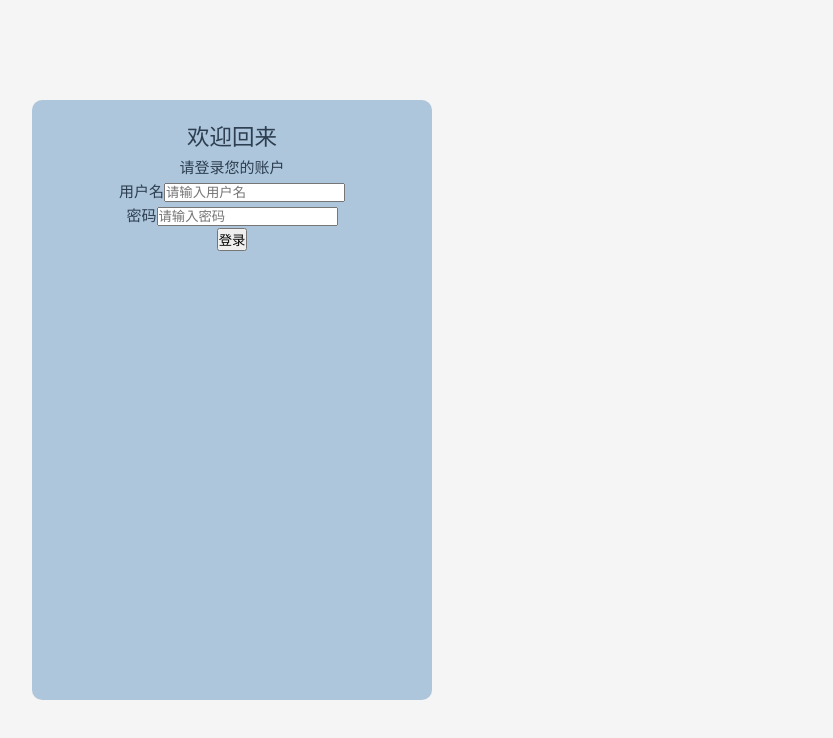
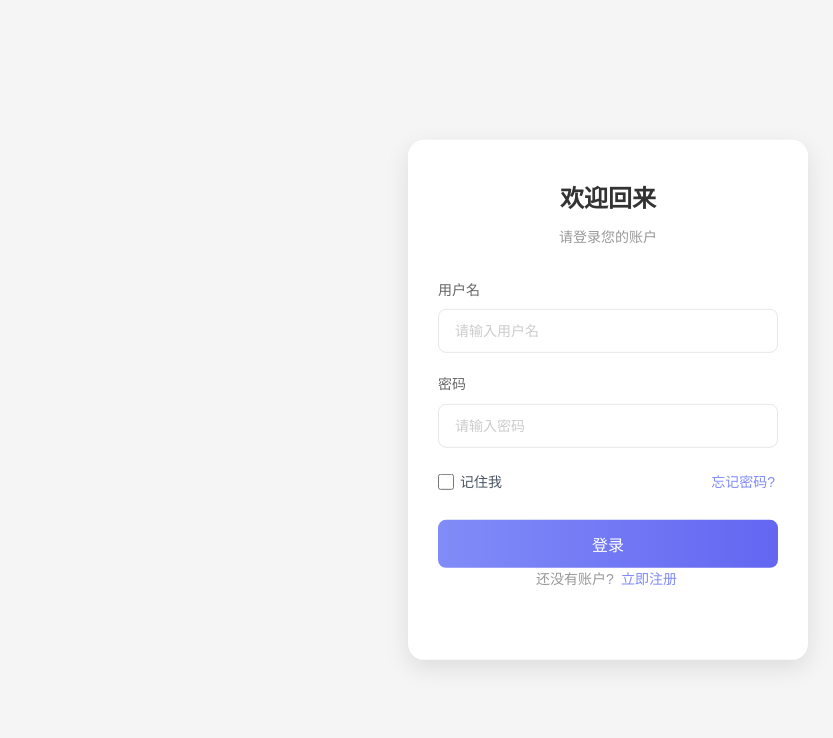
Before and after one commit to Web5Teammm/Vue-project, a Vue app: page /login in a window 1280 px wide. Shown: the top 738 px of the page, without its empty margins (32-865 px from the left). Built offline with nearby package versions, Linux system fonts and the light colour scheme; no server answers.

Commit message:
feat: 完成登录页和注册页设计，表单验证以及跳转

```diff
--- a/src/stores/user.js
+++ b/src/stores/user.js
@@ -57,7 +57,7 @@ export const useUserStore = defineStore('user', {
       localStorage.removeItem('user')
     },
 
-    // 初始化用户信息（从 localStorage 恢复）
+    // 初始化用户信息
     initUser() {
       const token = localStorage.getItem('token')
       const userStr = localStorage.getItem('user')
--- a/src/views/Login.vue
+++ b/src/views/Login.vue
@@ -9,14 +9,24 @@
       <label>用户名</label>
       <input type="text" v-model="username" placeholder="请输入用户名">
     </div>
-  </div>
-  <div class="form-item">
+
+    <div class="form-item">
     <label>密码</label>
       <input type="password" v-model="password" placeholder="请输入密码">
+    </div>
   </div>
+
+    <div class="extra-row">
+      <label class="remember-label">
+        <input type="checkbox" v-model="rememberMe">记住我</label>
+      <a href="#" class="forgot-link" @click.prevent="handleForgot">忘记密码?</a>
+     </div>
 
     <!--登录按钮-->
     <button class="login-btn" @click="handleLogin">登录</button>
+
+    <!-- 立即注册 -->
+    <p class="register-link">还没有账户?<a href="#" @click.prevent="goToRegister">立即注册</a></p>
   </div>
 </template>
 
@@ -27,6 +37,7 @@ import { useUserStore } from '@/stores/user'
 
 const username = ref('')
 const password = ref('')
+const rememberMe = ref(false)
 const router = useRouter()
 const userStore = useUserStore()
 
@@ -47,16 +58,146 @@ const handleLogin = async () => {
     alert(result.message || '登录失败')
   }
 }
+
+// 忘记密码（暂留后续补充）
+const handleForgot = () => {
+  alert('忘记密码功能待实现')
+}
+
+const goToRegister = () => {
+  router.push({ name: 'Register' })
+}
 </script>
 
 <style scoped>
 .login-page {
-  width:400px;
-  margin:100px auto;
-  padding:20px;
-  background-color: rgb(174, 198, 219);
+  position: absolute;
+  top: 50%;
+  left: 50%;
+  transform: translate(-50%, -50%);
+  width: 400px;
+  padding: 40px 30px;
+  background-color: #ffffff;
+  border-radius: 16px;
+  box-shadow: 0 8px 24px rgba(0, 0, 0, 0.1);
+  text-align: left;
+  box-sizing: border-box;
+}
+.login-page h2 {
   text-align: center;
-  justify-content: center;
-  border-radius: 10px;
+  font-size: 24px;
+  font-weight: 600;
+  color: #333333;
+  margin-bottom: 8px;
+}
+
+.login-page p {
+  text-align: center;
+  font-size: 14px;
+  color: #999999;
+  margin-bottom: 30px;
+}
+
+.form-container {
+  margin-bottom: 20px;
+}
+
+.form-item {
+  margin-bottom: 20px;
+}
+
+.form-item label {
+  display: block;
+  font-size: 14px;
+  color: #666666;
+  margin-bottom: 8px;
+}
+
+.form-item input {
+  width: 100%;
+  height: 44px;
+  padding: 0 16px;
+  border: 1px solid #e5e7eb;
+  border-radius: 8px;
+  font-size: 14px;
+  color: #333333;
+  outline: none;
+  transition: border-color 0.2s;
+}
+
+.form-item input:focus {
+  border-color: #818cf8;
+}
+
+.form-item input::placeholder {
+  color: #cccccc;
+}
+
+.extra-row {
+  display: flex;
+  justify-content: space-between;
+  align-items: center;
+  margin-bottom: 24px;
+  font-size: 14px;
+}
+
+.remember-label {
+  display: flex;
+  align-items: center;
+  color: #4b5563;
+  cursor: pointer;
+}
+
+.remember-label input {
+  width: 16px;
+  height: 16px;
+  margin-right: 6px;
+  cursor: pointer;
+}
+
+/* 忘记密码链接 */
+.forgot-link {
+  color: #818cf8;
+  text-decoration: none;
+  cursor: pointer;
+}
+
+.forgot-link:hover {
+  text-decoration: underline;
+}
+
+.login-btn {
+  width: 100%;
+  height: 48px;
+  background: linear-gradient(90deg, #818cf8 0%, #6366f1 100%); /* 紫色渐变 */
+  border: none;
+  border-radius: 8px;
+  font-size: 16px;
+  font-weight: 500;
+  color: #ffffff;
+  cursor: pointer;
+  transition: opacity 0.2s;
+}
+
+.login-btn:hover {
+  opacity: 0.9;
+}
+
+/* 立即注册链接 */
+.register-link {
+  text-align: center;
+  font-size: 14px;
+  color: #6b7280;
+  margin: 0;
+}
+
+.register-link a {
+  color: #818cf8;
+  text-decoration: none;
+  margin-left: 4px;
+}
+
+.register-link a:hover {
+  text-decoration: underline;
 }
 </style>
--- a/src/views/Register.vue
+++ b/src/views/Register.vue
@@ -1,10 +1,161 @@
 <template>
   <div class="register">
-    <h1>注册页</h1>
-    <p>（待开发）</p>
+    <h2>新用户注册</h2>
+    <p>创建您的账户</p>
+
+  <div class="form-container">
+      <!--用户名-->
+      <div class="form-item">
+      <label>用户名</label>
+        <input type="text" v-model="username" placeholder="请输入用户名">
+      </div>
+      <!--密码 -->
+      <div class="form-item">
+        <label>密码</label>
+        <input type="password" v-model="password" placeholder="请输入密码">
+      </div>
+      <!--确认密码-->
+      <div class="form-item">
+        <label>确认密码</label>
+        <input type="password" v-model="confirmPwd" placeholder="请再次输入密码">
+      </div>
+  </div>
+
+  <button class="register-btn" @click="handleRegister">注册</button>
+    <p class="login-link" @click="goToLogin">已有账户？去登录</p>
   </div>
 </template>
 
+<script setup>
+import { ref } from 'vue'
+import { useRouter } from 'vue-router'
+import { useUserStore } from '@/stores/user'
+
+const username = ref('')
+const password = ref('')
+const confirmPwd = ref('')
+
+const router = useRouter()
+const userStore = useUserStore()
+
+const handleRegister = async () => {
+  if (!username.value || !password.value) {
+    alert('用户名和密码不能为空！')
+    return
+  }
+  if (password.value !== confirmPwd.value) {
+    alert('两次输入的密码不一致！')
+    return
+  }
+
+  const result = await userStore.register({
+    username: username.value,
+    password: password.value,
+    confirmPwd: confirmPwd.value
+  })
+
+  if (result.success) {
+    alert('注册成功！即将跳转到登录页')
+    router.push({ name: 'Login' })
+  } else {
+    alert(result.message || '注册失败')
+  }
+}
+
+const goToLogin = () => {
+  router.push({ name: 'Login' })
+}
+</script>
+
+
 <style scoped>
-/* 注册页样式待补充 */
+.register {
+  position: absolute;
+  top: 50%;
+  left: 50%;
+  transform: translate(-50%, -50%);
+  width: 400px;
+  padding: 40px 30px;
+  background: #fff;
+  border-radius: 16px;
+  box-shadow: 0 8px 24px rgba(0, 0, 0, 0.1);
+  box-sizing: border-box;
+  text-align: left;
+}
+
+.register h2 {
+  text-align: center;
+  font-size: 24px;
+  font-weight: 600;
+  color: #333;
+  margin-bottom: 8px;
+}
+
+.register p:first-of-type {
+  text-align: center;
+  font-size: 14px;
+  color: #999;
+  margin-bottom: 30px;
+}
+
+.form-container {
+  width: 100%;
+  margin-bottom: 20px;
+}
+
+.form-item {
+  width: 100%;
+  margin-bottom: 20px;
+}
+
+.form-item label {
+  display: block;
+  font-size: 14px;
+  color: #666;
+  margin-bottom: 8px;
+}
+
+.form-item input {
+  width: 100%;
+  height: 44px;
+  padding: 0 16px;
+  border: 1px solid #e5e7eb;
+  border-radius: 8px;
+  font-size: 14px;
+  outline: none;
+  box-sizing: border-box;
+}
+
+.form-item input:focus {
+  border-color: #818cf8;
+}
+
+.register-btn {
+  width: 100%;
+  height: 48px;
+  background: linear-gradient(90deg, #818cf8 0%, #6366f1 100%);
+  border: none;
+  border-radius: 8px;
+  font-size: 16px;
+  color: #fff;
+  cursor: pointer;
+  transition: opacity 0.2s;
+  margin-bottom: 16px;
+}
+
+.register-btn:hover {
+  opacity: 0.9;
+}
+
+.login-link {
+  text-align: center;
+  font-size: 14px;
+  color: #818cf8;
+  cursor: pointer;
+  margin: 0;
+}
+
+.login-link:hover {
+  text-decoration: underline;
+}
 </style>
```
